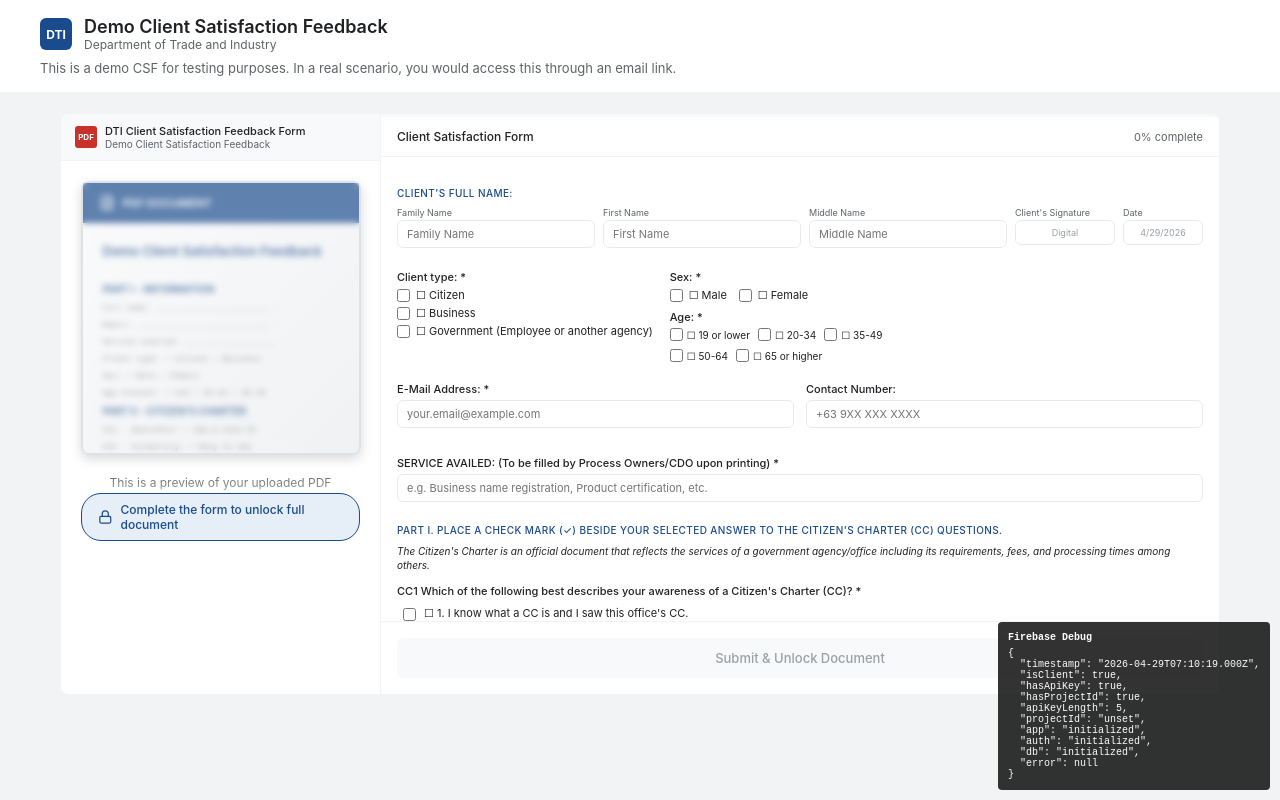
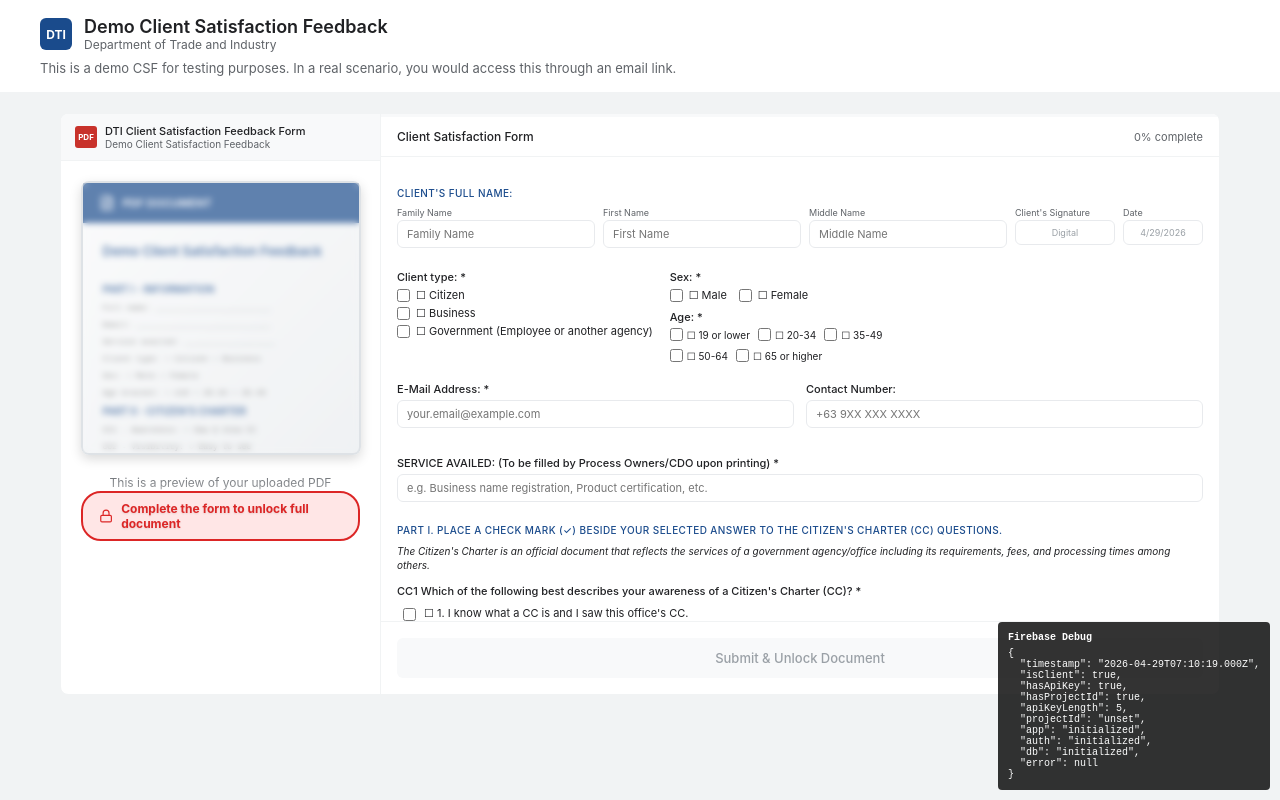
Before and after one commit to dtir3fad-afk/CSF-ORD-Online, a Next.js app: page /csf in a window 1280 px wide. Built offline with nearby package versions, Linux system fonts and the light colour scheme; no server answers.

Commit message:
csf highlighted erro

```diff
--- a/components/DocumentPreview.tsx
+++ b/components/DocumentPreview.tsx
@@ -196,12 +196,17 @@ const LockOverlay = ({ isLocked }: { isLocked: boolean }) => (
           alignItems: 'center',
           gap: '8px',
           padding: '8px 16px',
-          background: '#E6EEF7',
+          background: '#FFE6E6',
           borderRadius: '20px',
-          border: '1px solid #1A4B8C'
+          border: '2px solid #DC2626'
         }}>
-          <Lock size={16} color="#1A4B8C" />
-          <span style={{ fontSize: '12px', fontWeight: 500, color: '#1A4B8C' }}>
+          <Lock size={16} color="#DC2626" />
+          <span style={{
+            fontSize: '12px',
+            fontWeight: 700,
+            color: '#DC2626',
+            textShadow: '0 1px 2px rgba(0,0,0,0.1)'
+          }}>
             Complete the form to unlock full document
           </span>
         </div>
```
